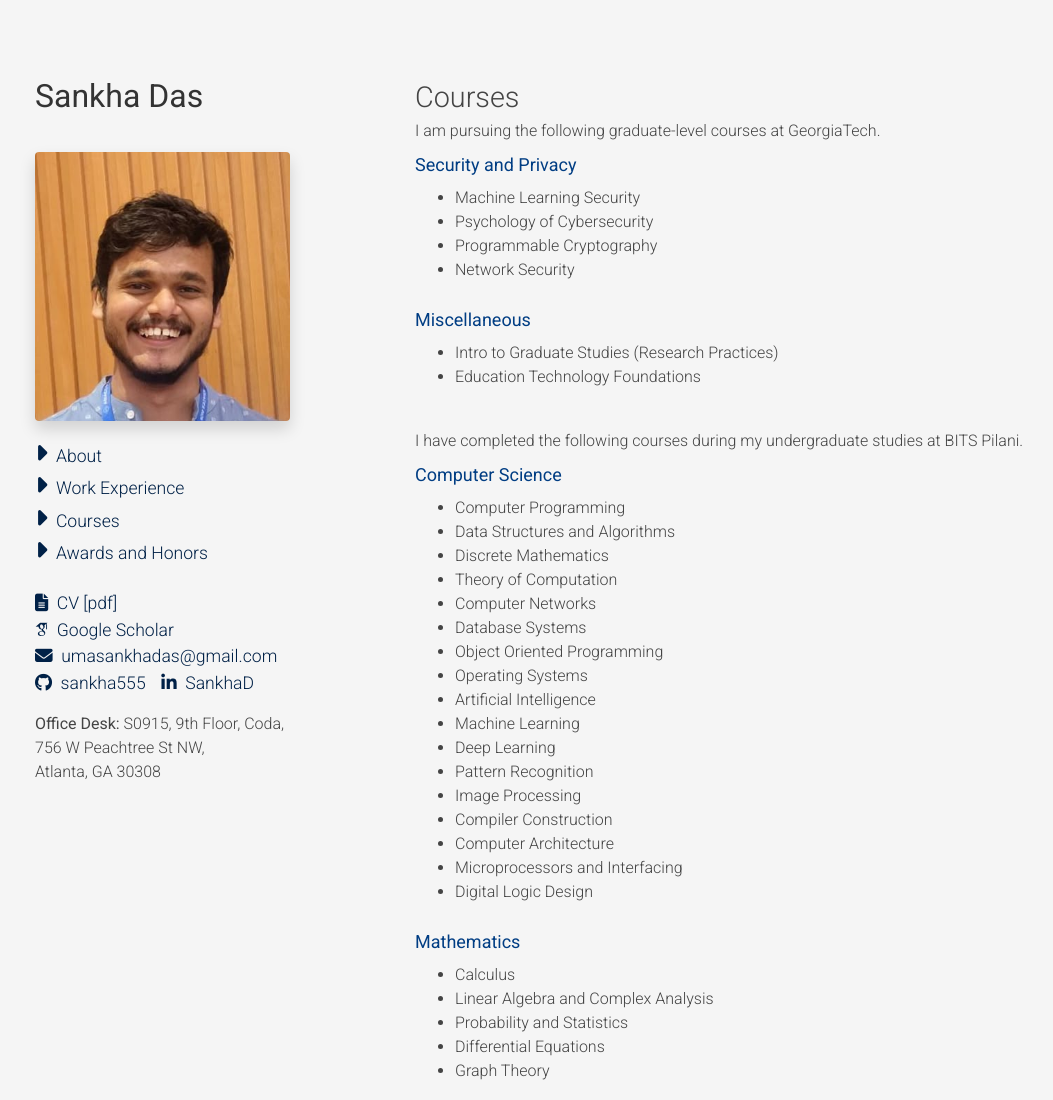
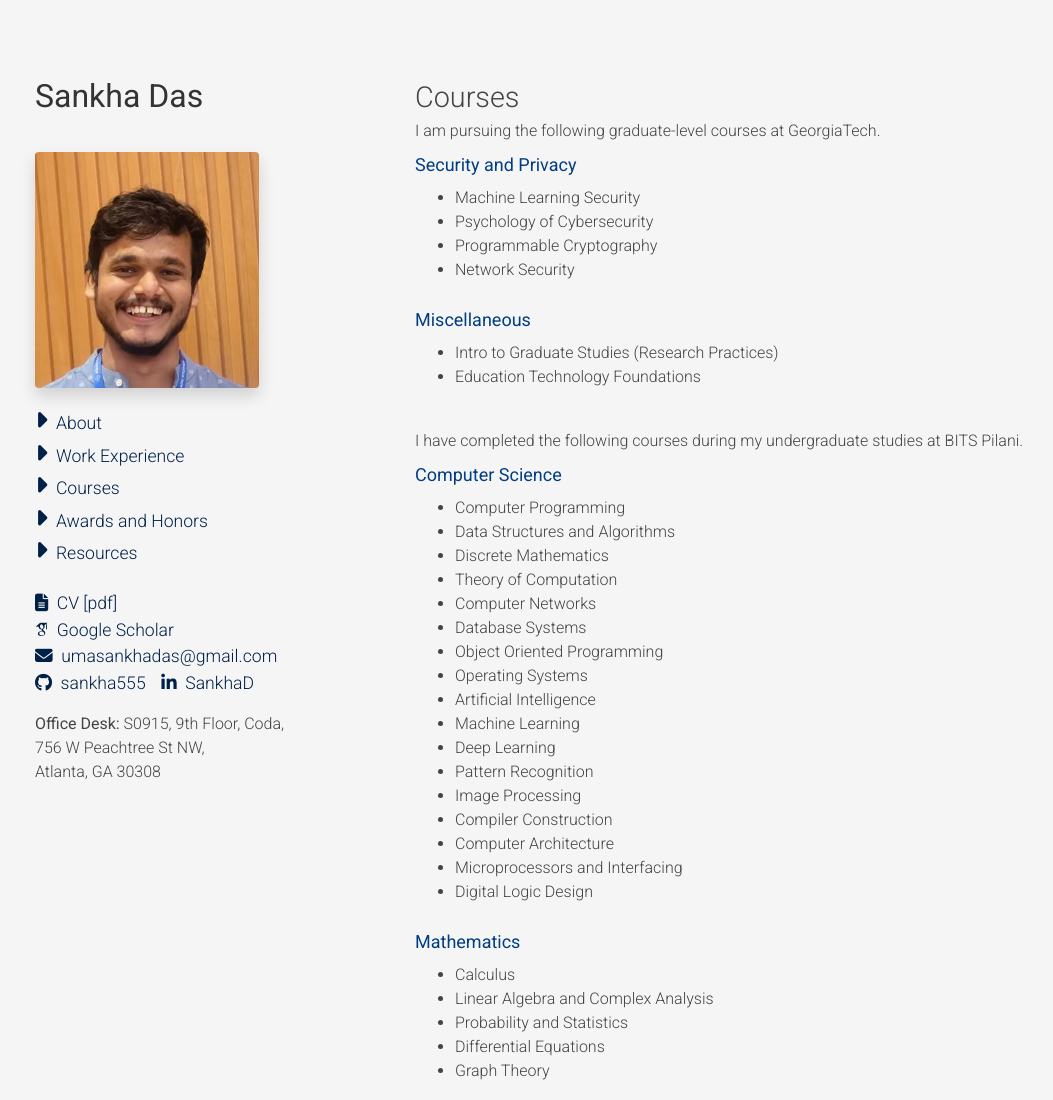
Before and after one commit to sankha555/sankha555.github.io, a plain HTML site: page courses.html in a window 1280 px wide. Shown: the top 1100 px of the page, without its empty margins (50-1103 px from the left). Drawn offline with nearby package versions, Linux system fonts and the light colour scheme; files whose address does not match are found by name.

Commit message:
Add Resources link to navigation menu
Added a link to the Resources page in the navigation menu.

```diff
--- a/courses.html
+++ b/courses.html
@@ -60,6 +60,7 @@
                     <div class="pt-1 menur"><a class="menulink"  href="experience.html"><i class="fa fa-caret-right" style="font-size: 24px;"></i>&nbsp; Work Experience</a></div>
                     <div class="pt-1 menur"><a class="menulink"  href="courses.html"><i class="fa fa-caret-right" style="font-size: 24px;"></i>&nbsp; Courses</a></div>
                     <div class="pt-1 menur"><a class="menulink"  href="awards.html"><i class="fa fa-caret-right" style="font-size: 24px;"></i>&nbsp; Awards and Honors</a></div>
+                    <div class="pt-1 menur"><a class="menulink"  href="resources.html"><i class="fa fa-caret-right" style="font-size: 24px;"></i>&nbsp; Resources</a></div>
 
                     <div class="pt-4 menur">
                       <span><a class="menulink" target="_blank" href="https://drive.google.com/file/d/1LyKr2SvoRM3jed_8qz1cU8Yq41WlVNke/view"><i class="had fas fa-file-alt"></i>&nbsp; CV [pdf]</a></span>
```
